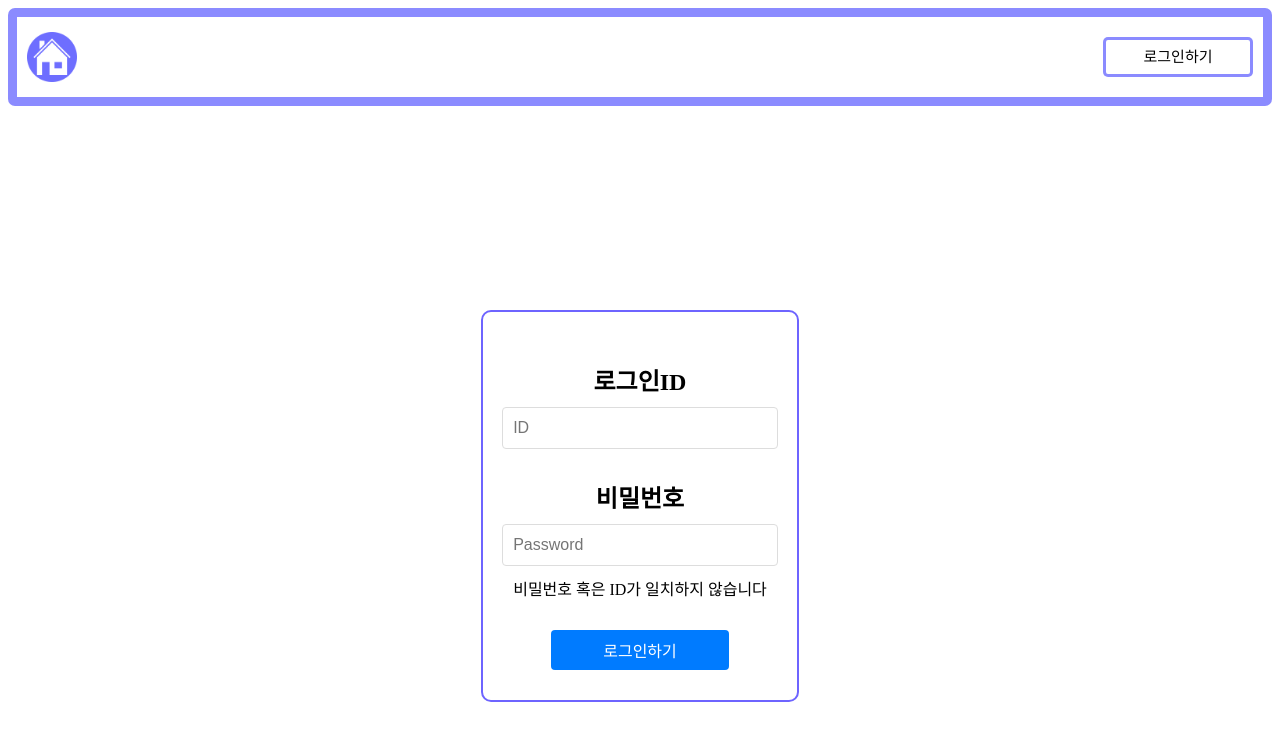
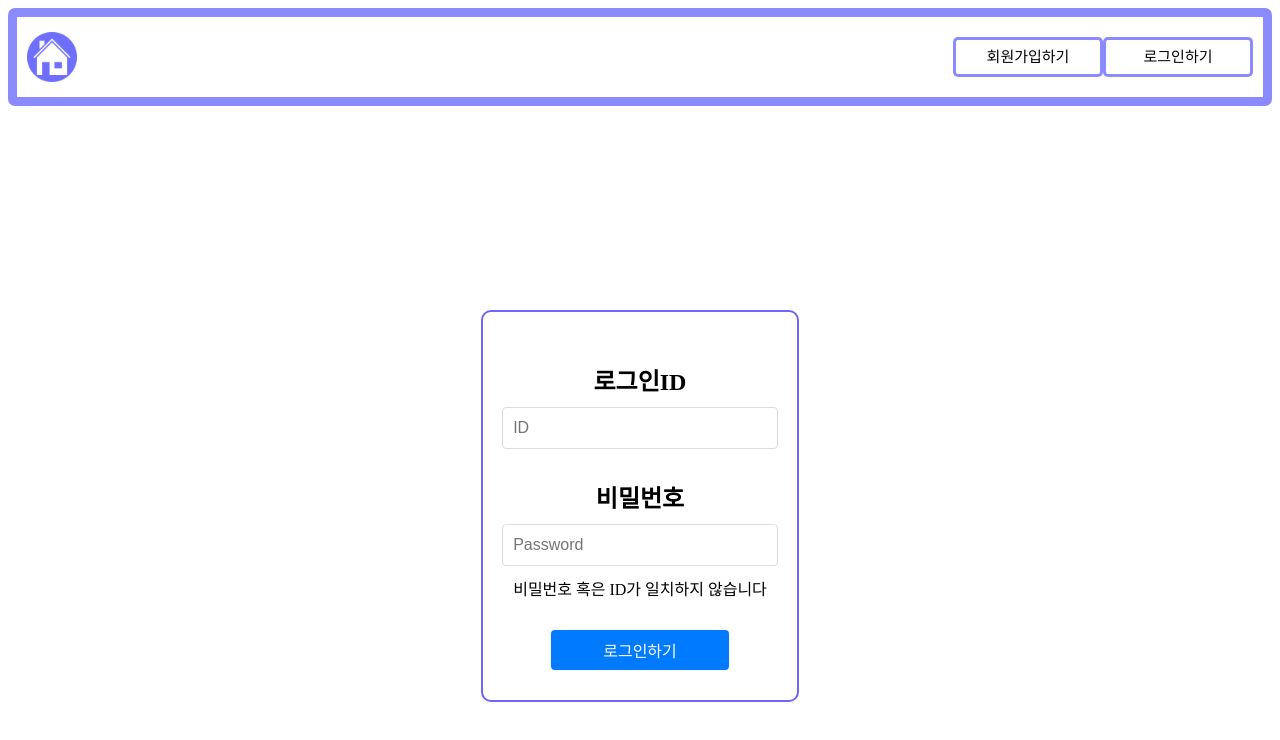
Before and after one commit to Nidurolak/travelproject, a React (Create React App) app: page /login in a window 1280 px wide. Shown: the top 740 px of the page. Built offline with nearby package versions, Linux system fonts and the light colour scheme; no server answers.

Commit message:
헤더랑 사인업 재정의

```diff
--- a/src/components/header/Header.js
+++ b/src/components/header/Header.js
@@ -53,13 +53,27 @@ function HeadBar() {
         <CustomButton size="icon" image="/house.png"></CustomButton>
       </Link>
       {(getCookie('wow') == null) ? (<>
+          <div>
+      <Link to={'/signup'}>
+        <LoginButton >
+          <Headertitle textcolor='black' >회원가입하기</Headertitle>
+        </LoginButton>
+      </Link>
       <Link to={'/login'}>
         <LoginButton >
           <Headertitle textcolor='black' >로그인하기</Headertitle>
         </LoginButton>
       </Link>
-      </>) : (<>
-      <Link to={'/login'}>
+          </div>
+
+
+
+      </>
+
+
+
+      ) : (<>
+      <Link to={'/'}>
         <LoginButton onClick={() => LogOut()}>
           <Headertitle textcolor='black'  >로그아웃하기</Headertitle>
         </LoginButton>
--- a/src/pages/SignUp.js
+++ b/src/pages/SignUp.js
@@ -4,6 +4,7 @@ import { useState } from "react";
 import { useMutation } from "react-query";
 import { signup } from "../api/SignUp";
 import { useNavigate } from "react-router-dom";
+import HeadBar from "../components/header/Header";
 
 function Signup() {
   const [username, setusername] = useState("");
@@ -73,7 +74,8 @@ function Signup() {
     }
   };
 
-  return (
+  return (<>
+  <HeadBar></HeadBar>
     <SignupContainer>
       <form onSubmit={CheckSignUp}>
         <SignupForm>
@@ -94,6 +96,7 @@ function Signup() {
         </SignupForm>
       </form>
     </SignupContainer>
+  </>
   );
 }
 export default Signup;
```
